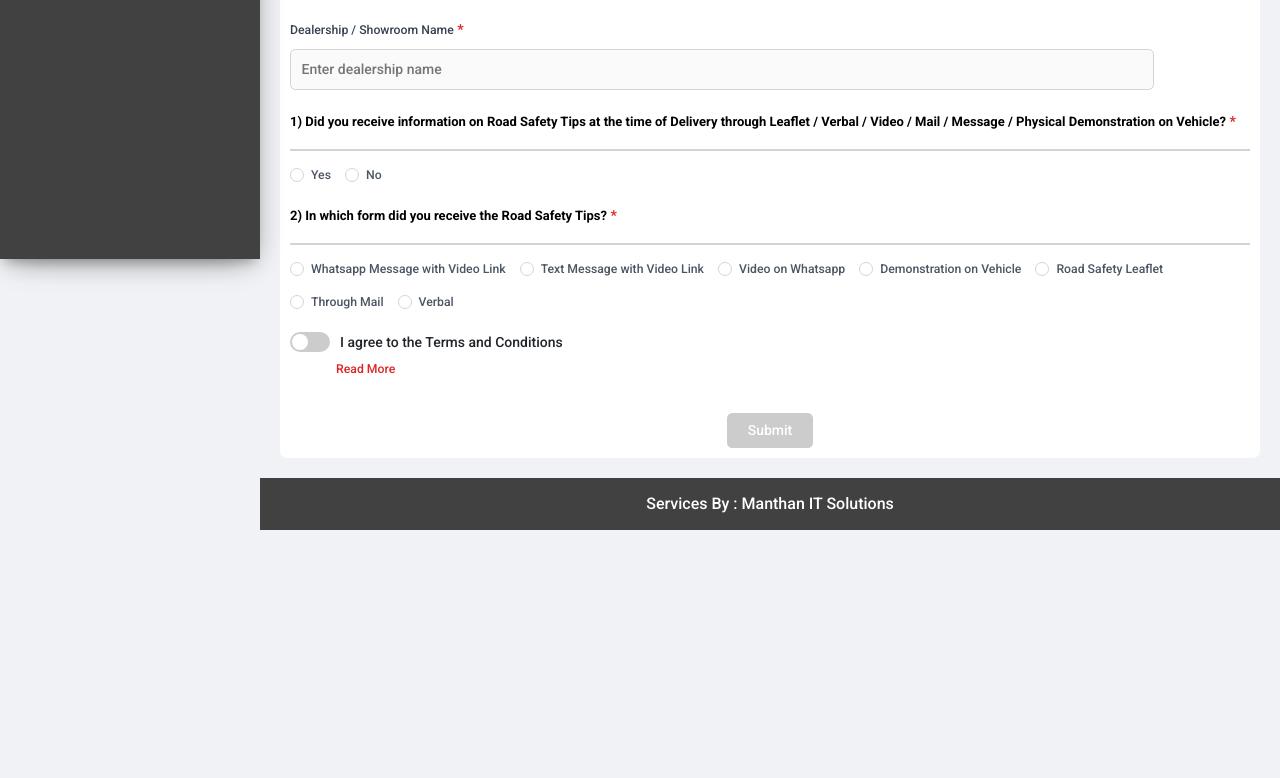
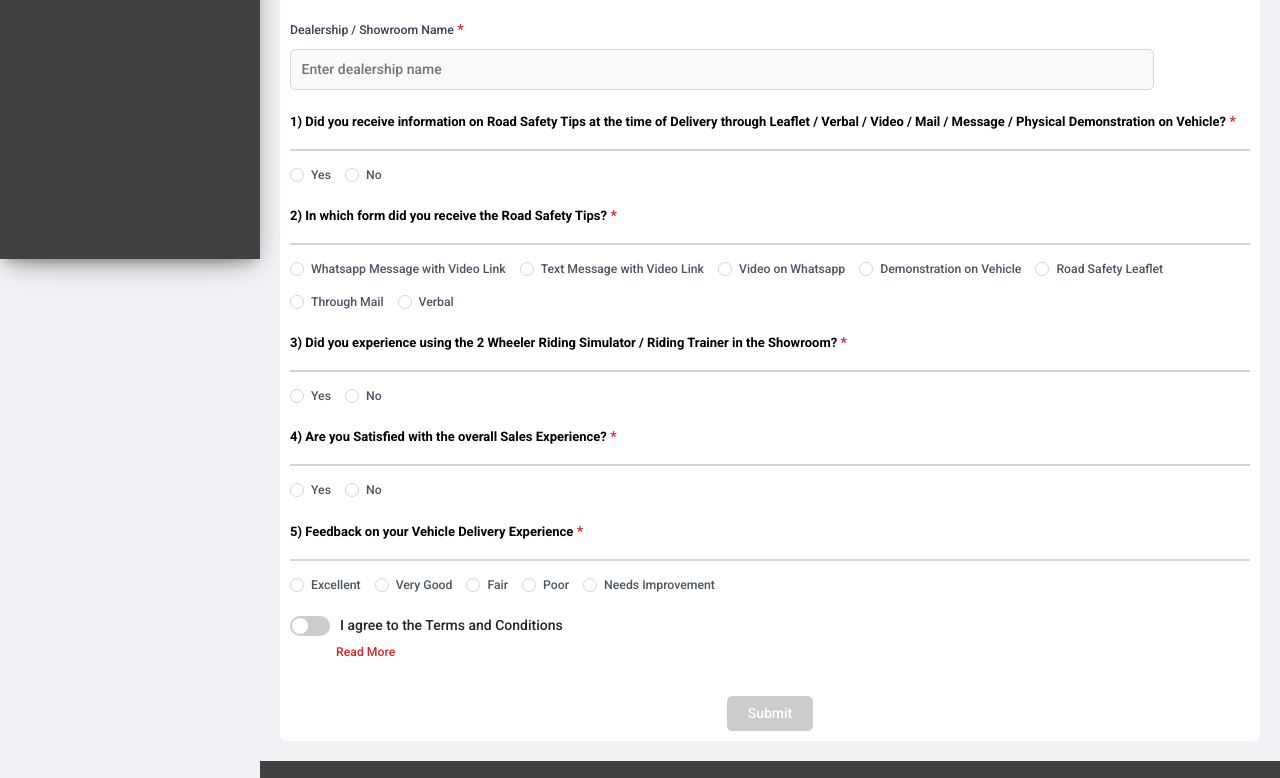
Before and after one commit to manthan-it-solutions/pdsa-console, a React (Create React App) app: page /feedback in a window 1280 px wide. Shown: the part 541-1319 px from the top of the page. Before the commit the page ends 1071 px from the top, so only its background shows below. Built offline with nearby package versions, Linux system fonts and the light colour scheme; no server answers; a web font is replaced by a local one.

Commit message:
feedback dyanmic

```diff
--- a/src/pages/admin/Feedback.jsx
+++ b/src/pages/admin/Feedback.jsx
@@ -10,7 +10,9 @@ const Feedback = () => {
     const [isToggleOn, setIsToggleOn] = useState(false);
     const [isReadMoreVisible, setIsReadMoreVisible] = useState(false);
     const [showQuestion2, setShowQuestion2] = useState(true);
+
     const [formData, setFormData] = useState({
+
         fullName: '',
         mobileNumber: '',
         modelName: '',
@@ -39,6 +41,7 @@ const Feedback = () => {
     const params = new URLSearchParams(location.search);
     const id = params.get("id");
 
+
     const SelectDetails = async () => {
         try {
             const res = await apiCall({
@@ -53,8 +56,15 @@ const Feedback = () => {
                     fullName: res.data[0].cust_name,
                     mobileNumber: res.data[0].mobile,
                     modelName: res.data[0].model_name,
-                    dealership: res.data[0].dealership,
+                    dealer_name: res.data[0].dealer_name,
+                    receivedInfo: res.data[0].feedback_answer1,
+                    infoFormat: res.data[0].feedback_answer2,
+                    simulator: res.data[0].feedback_answer3,
+                    satisfaction: res.data[0].feedback_answer4,
+                    deliveryExperience: res.data[0].feedback_answer5,
+
                 }));
+
                 console.log("res.data: ", res.data);
             } else {
                 console.log("Error fetching user details");
@@ -79,23 +89,25 @@ const Feedback = () => {
             return;
         }
 
-        // try {
-        //     const res = await apiCall({
-        //         endpoint: "user/submit_feedback",
-        //         method: "post",
-        //         payload: formData,
-        //     });
+        console.log(formData,'formDataformData');
 
-        //     if (res.success) {
-        //         alert("Feedback submitted successfully!");
-        //         console.log("Submitted data: ", formData);
-        //     } else {
-        //         alert("Failed to submit feedback. Please try again.");
-        //         console.log("API response error: ", res.message);
-        //     }
-        // } catch (error) {
-        //     console.log("Error submitting feedback: ", error);
-        // }
+        try {
+            const res = await apiCall({
+                endpoint: "user/submit_feedback",
+                method: "post",
+                payload: {formData:formData, id:id},
+            });
+
+            if (res.success) {
+                alert("Feedback submitted successfully!");
+                console.log("Submitted data: ", formData);
+            } else {
+                alert("Failed to submit feedback. Please try again.");
+                console.log("API response error: ", res.message);
+            }
+        } catch (error) {
+            console.log("Error submitting feedback: ", error);
+        }
     };
 
     useEffect(() => {
@@ -171,7 +183,7 @@ const Feedback = () => {
                                 type="text"
                                 placeholder="Enter dealership name"
                                 className="form-input"
-                                value={formData.dealership}
+                                value={formData.dealer_name}
                                 disabled
                             />
                         </div>
@@ -193,6 +205,7 @@ const Feedback = () => {
                                         type="radio"
                                         name="receivedInfo"
                                         value="yes"
+                                        checked={formData.receivedInfo === "yes"}
                                         onChange={handleQuestion1Change}
                                     />
                                     <span>Yes</span>
@@ -202,6 +215,7 @@ const Feedback = () => {
                                         type="radio"
                                         name="receivedInfo"
                                         value="no"
+                                        checked={formData.receivedInfo === "no"}
                                         onChange={handleQuestion1Change}
                                     />
                                     <span>No</span>
@@ -229,6 +243,7 @@ const Feedback = () => {
                                                 type="radio"
                                                 name="infoFormat"
                                                 value={option}
+                                                checked={formData.infoFormat === option}
                                                 onChange={handleChange}
                                             />
                                             <span>{option}</span>
@@ -239,14 +254,77 @@ const Feedback = () => {
                         )}
                     </div>
 
+                    <div className="question-group">
+                            <label className='border_b'>
+                                3) Did you experience using the 2 Wheeler Riding Simulator / Riding Trainer in the Showroom?<span className="required">*</span>
+                            </label>
+                            <div className="radio-group border_t">
+                                <label className="radio-label">
+                                    <input type="radio" name="simulator"    value="yes"
+                                     checked={formData.simulator === "yes"}
+                    onChange={handleChange} />
+
+                                    <span>Yes</span>
+                                </label>
+                                <label className="radio-label">
+                                    <input type="radio" name="simulator"  value="no"
+                                     checked={formData.simulator === "no"}
+                    onChange={handleChange} />
+                                    <span>No</span>
+                                </label>
+                            </div>
+                        </div>
+                        <div className="question-group">
+                            <label className='border_b'>
+                                4) Are you Satisfied with the overall Sales Experience?<span className="required">*</span>
+                            </label>
+                            <div className="radio-group border_t">
+                                <label className="radio-label">
+                                    <input type="radio" name="satisfaction"  value="yes"
+                                     checked={formData.satisfaction === "yes"}
+                                      onChange={handleChange} />
+                                    <span>Yes</span>
+                                </label>
+                                <label className="radio-label">
+                                    <input type="radio" name="satisfaction"
+                                     value="no"
+                                     checked={formData.satisfaction === "no"}
+                    onChange={handleChange}/>
+                                    <span>No</span>
+                                </label>
+                            </div>
+                        </div>
+                        <div className="question-group">
+                            <label className='border_b'>
+                                5) Feedback on your Vehicle Delivery Experience<span className="required">*</span>
+                            </label>
+                            <div className="radio-group border_t">
+                                {[
+                                    'Excellent',
+                                    'Very Good',
+                                    'Fair',
+                                    'Poor',
+                                    'Needs Improvement'
+                                ].map((option) => (
+                                    <label key={option} className="radio-label">
+                                        <input type="radio" name="deliveryExperience" value={option}
+                                         checked={formData.deliveryExperience === option}
+                                           onChange={handleChange} />
+                                        <span>{option}</span>
+
+                                    </label>
+                                ))}
+                            </div>
+                        </div>
+
+
                     <div className="terms-group">
                         <label className="toggle-label">
                             <input
                                 type="checkbox"
                                 className="toggle-input"
-                                name="termsAgreed"
-                                checked={formData.termsAgreed}
-                                onChange={handleChange}
+                                checked={isToggleOn}
+                                onChange={handleToggleChange}
                             />
                             <span className="toggle-slider"></span>
                             <span>I agree to the Terms and Conditions</span>
@@ -261,11 +339,11 @@ const Feedback = () => {
                         {isReadMoreVisible && (
                             <div className="additional-text">
                                 <p>
-                                    Kindly note that we may need to record your details which may include your personal
-                                    information... <a href="https://www.honda2wheelersindia.com/privacy-policy">Privacy Policy</a>
+                                    Kindly note that we may need to record your details which may include your personal information. Personal Information means any information that may be used to identify an individual. This includes but is not limited to: first and last name, email address, telephone number, title, gender, needed to provide a service you have requested. You do hereby give your consent to us to store, process and use your information for our business and promotional purposes. You also give your consent to us to disclose your information to any other party for our business or other promotional purpose or, if it is required to do so by law or in the good faith belief that such disclosure is reasonably necessary to respond to court orders, or other legal process. You shall always have the right to withdraw this consent at any point of time as per Privacy Policy of the Company published at HMSI website. Please visit the following link to check the Privacy Policy <a href="https://www.honda2wheelersindia.com/privacy-policy" target="_blank">https://www.honda2wheelersindia.com/privacy-policy</a>
                                 </p>
                             </div>
                         )}
+
                     </div>
 
                     <div className="submit-container">
```
